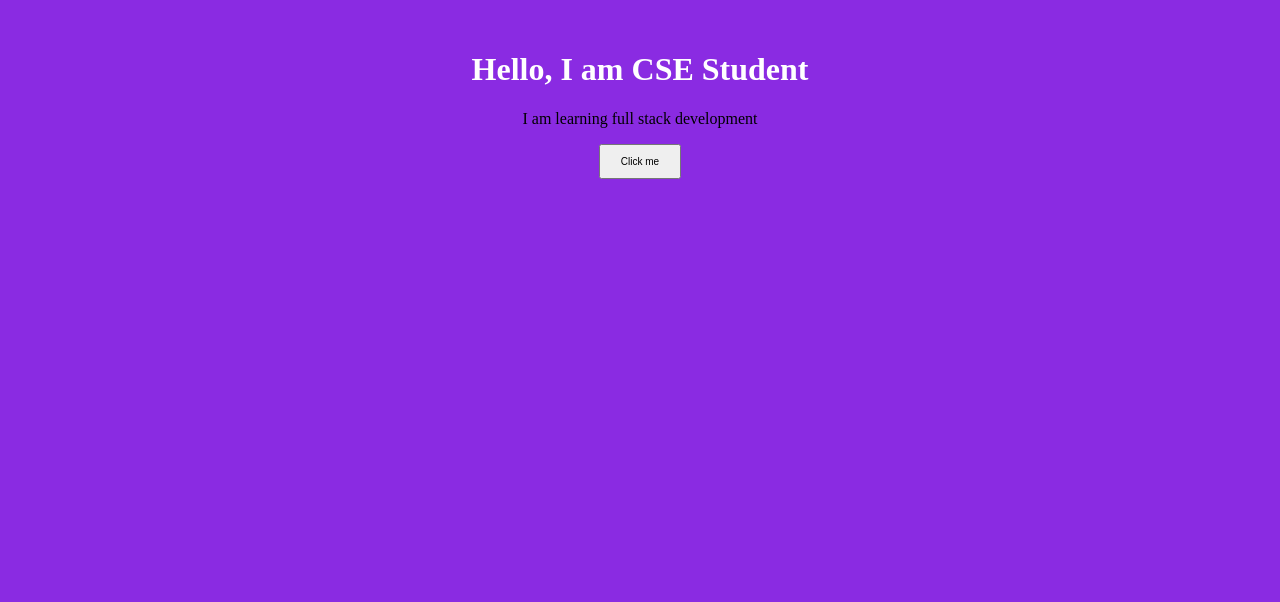
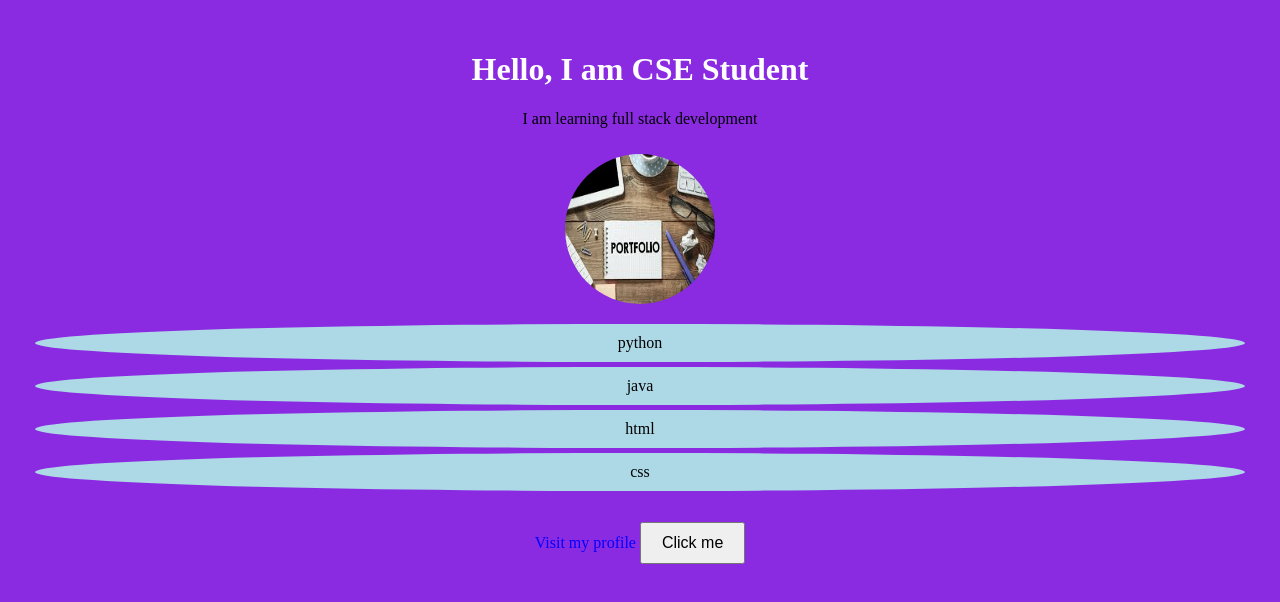
Before and after one commit to Ramesh-dev02/day1-profile-page, a plain HTML site: page index.html in a window 1280 px wide. Drawn offline with Linux system fonts and the light colour scheme.

Commit message:
day2 portfolio

```diff
--- a/index.html
+++ b/index.html
@@ -7,9 +7,21 @@
     <link rel="stylesheet" href="style.css">
 </head>
 <body>
-    <h1>Hello, I am CSE Student</h1>
+    <div><h1>Hello, I am CSE Student</h1>
     <p>I am learning full stack development</p>
+    <img src= "profile.jpg.jpg" alt="my profile">
+    <ul>
+       <li>python</li>
+       <li>java</li>
+       <li>html</li>
+       <li>css</li>
+    </ul>
+    <a href="https://github.com/Ramesh-dev02" >
+    Visit my profile
+</a>
     <button>Click me</button>
     <script src="script.js"></script>
+</div>
+
 </body>
 </html>
--- a/style.css
+++ b/style.css
@@ -9,7 +9,34 @@ h1{
 }
 
 
+
+img {
+    width: 150px;
+    height: 150px;
+    margin-top: 10px;
+    border-radius: 50%;
+
+
+}
+ul {
+    list-style: none;
+   padding: 0;
+}
+
+li{
+    background-color: lightblue;
+    margin: 5PX;
+    padding: 10PX;
+    border-radius: 50%;
+
+}
+a{
+    text-decoration: none;
+    color: blue;
+    font: bold;
+}
 button{
     padding: 10px 20px;
-    font-size: 10px;
+    margin-top: 15px;
+    font-size: 16px;
 }
```
Also changed, not shown: newpic.jpg (added), profile.jpg.jpg (added).
